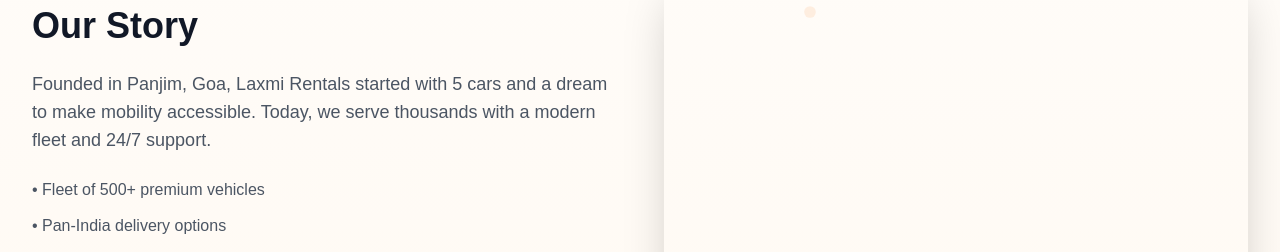
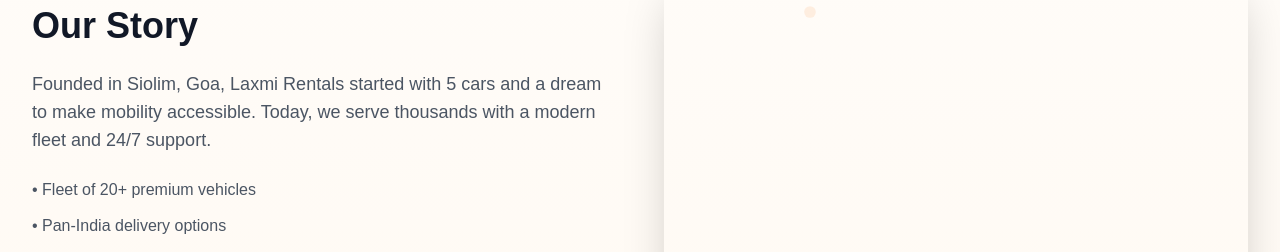
Before and after one commit to RSalgaonkar/Laxmi-Rentails, a React (Vite) app: page /about in a window 1280 px wide. Shown: the part 683-935 px from the top of the page. Built offline with nearby package versions, Linux system fonts and the light colour scheme.

Commit message:
minor changes

```diff
--- a/src/components/BookingForm.tsx
+++ b/src/components/BookingForm.tsx
@@ -161,7 +161,7 @@
                   <Input
                     label="Pickup From"
                     type="text"
-                    placeholder="e.g. Panjim Bus Stand"
+                    placeholder="e.g. Siolim Bus Stand"
                     value={fromDestination}
                     onChange={(e: ChangeEvent<HTMLInputElement>) => setFromDestination(e.target.value)}
                     required
--- a/src/components/common/Hero.tsx
+++ b/src/components/common/Hero.tsx
@@ -9,7 +9,7 @@
     </div>
     <div className="container mx-auto px-6 text-center text-white relative z-10 animate-float">
       <div className="max-w-5xl mx-auto">
-        <h1 className="text-6xl md:text-8xl font-black mb-8 bg-gradient-to-r from-white to-yellow-100 bg-clip-text text-transparent drop-shadow-2xl leading-tight">
+        <h1 className="text-6xl md:text-6xl font-black mb-8 bg-gradient-to-r from-white to-yellow-100 bg-clip-text text-transparent drop-shadow-2xl leading-tight">
           Laxmi Rent a car & Bikes (Taxi Service)
         </h1>
         <p className="text-2xl md:text-3xl mb-12 max-w-3xl mx-auto leading-relaxed drop-shadow-lg">
--- a/src/pages/About.tsx
+++ b/src/pages/About.tsx
@@ -39,9 +39,9 @@
       <section className="grid md:grid-cols-2 gap-12 items-center mb-20">
         <div>
           <h2 className="text-4xl font-bold text-gray-900 mb-6">Our Story</h2>
-          <p className="text-lg text-gray-600 mb-6">Founded in Panjim, Goa, Laxmi Rentals started with 5 cars and a dream to make mobility accessible. Today, we serve thousands with a modern fleet and 24/7 support.</p>
+          <p className="text-lg text-gray-600 mb-6">Founded in Siolim, Goa, Laxmi Rentals started with 5 cars and a dream to make mobility accessible. Today, we serve thousands with a modern fleet and 24/7 support.</p>
           <ul className="space-y-3 text-gray-600">
-            <li>• Fleet of 500+ premium vehicles</li>
+            <li>• Fleet of 20+ premium vehicles</li>
             <li>• Pan-India delivery options</li>
             <li>• Eco-friendly & well-maintained</li>
             <li>• Instant WhatsApp booking</li>
```
